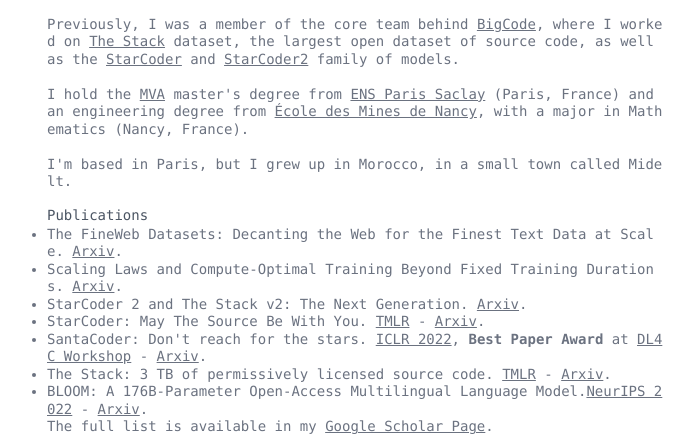
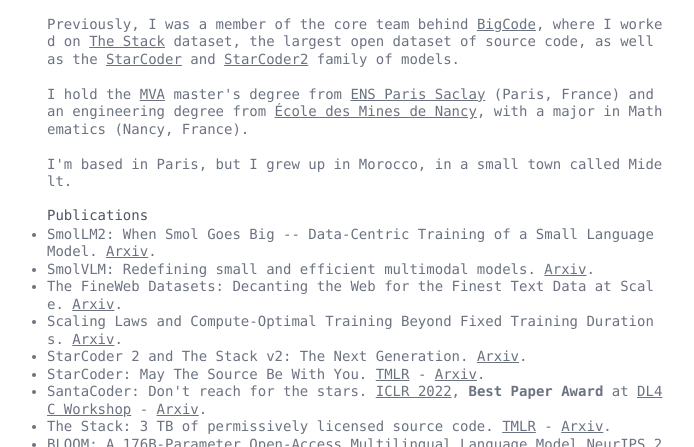
Before and after one commit to loubnabnl/loubnabnl.github.io, a plain HTML site: page index.html in a window 1280 px wide. Shown: the part 315-762 px from the top of the page, without its empty margins (285-979 px from the left). Drawn offline with nearby package versions, Linux system fonts and the light colour scheme.

Commit message:
Update index.html

```diff
--- a/index.html
+++ b/index.html
@@ -41,6 +41,8 @@
       <div>
          <h2 class="text-gray-600 text-base font-[550]">Publications</h2>
          <ul class="list-disc">
+            <li>SmolLM2: When Smol Goes Big -- Data-Centric Training of a Small Language Model. <a class="underline" href="https://arxiv.org/abs/2502.02737v1" target="_blank">Arxiv</a>.</li>
+            <li>SmolVLM: Redefining small and efficient multimodal models. <a class="underline" href="https://arxiv.org/abs/2504.05299" target="_blank">Arxiv</a>.</li>
             <li>The FineWeb Datasets: Decanting the Web for the Finest Text Data at Scale. <a class="underline" href="https://arxiv.org/abs/2406.17557" target="_blank">Arxiv</a>.</li>
             <li>Scaling Laws and Compute-Optimal Training Beyond Fixed Training Durations. <a class="underline" href="https://arxiv.org/abs/2405.18392" target="_blank">Arxiv</a>.</li>
             <li>StarCoder 2 and The Stack v2: The Next Generation. <a class="underline" href="https://arxiv.org/abs/2402.19173" target="_blank">Arxiv</a>.</li>
```
